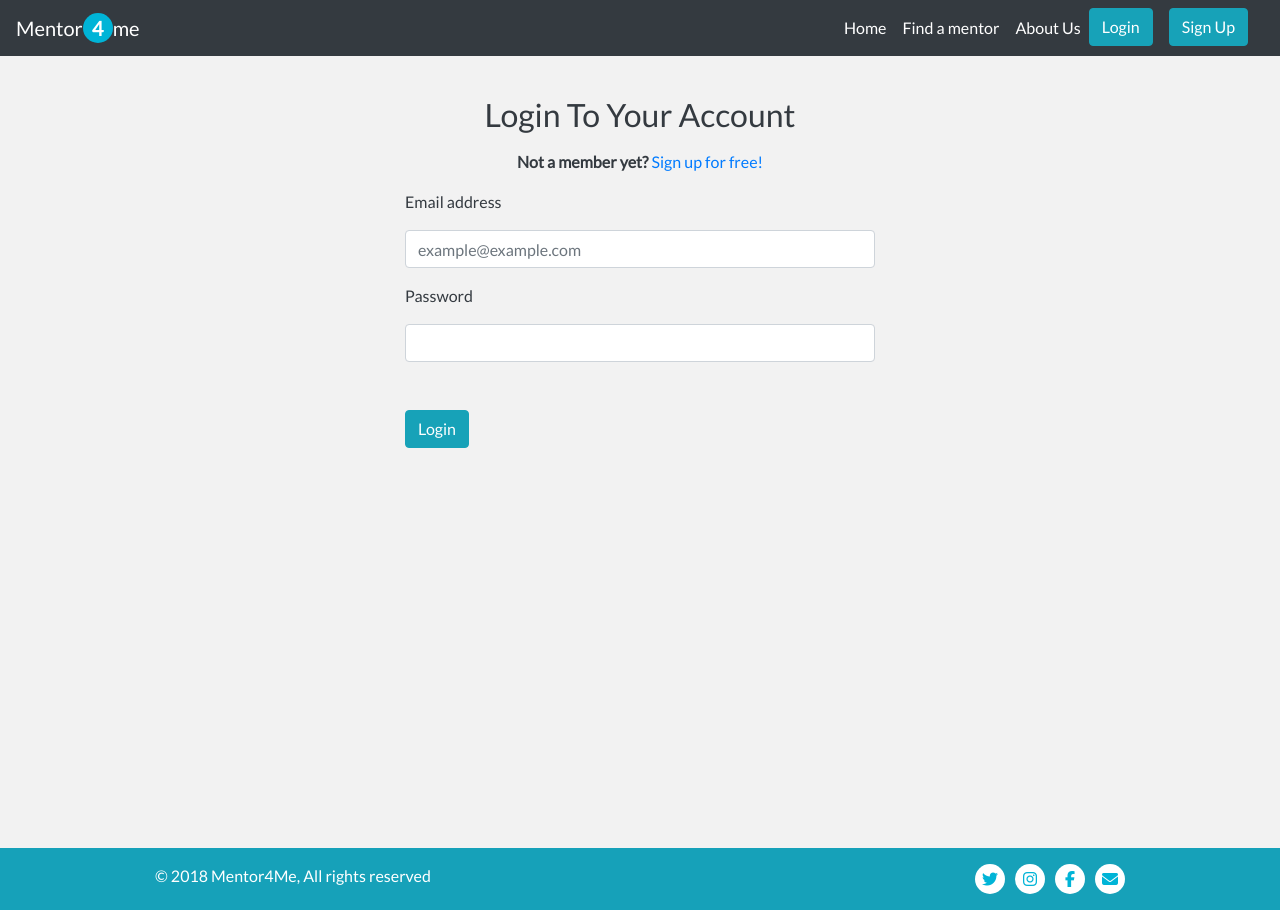
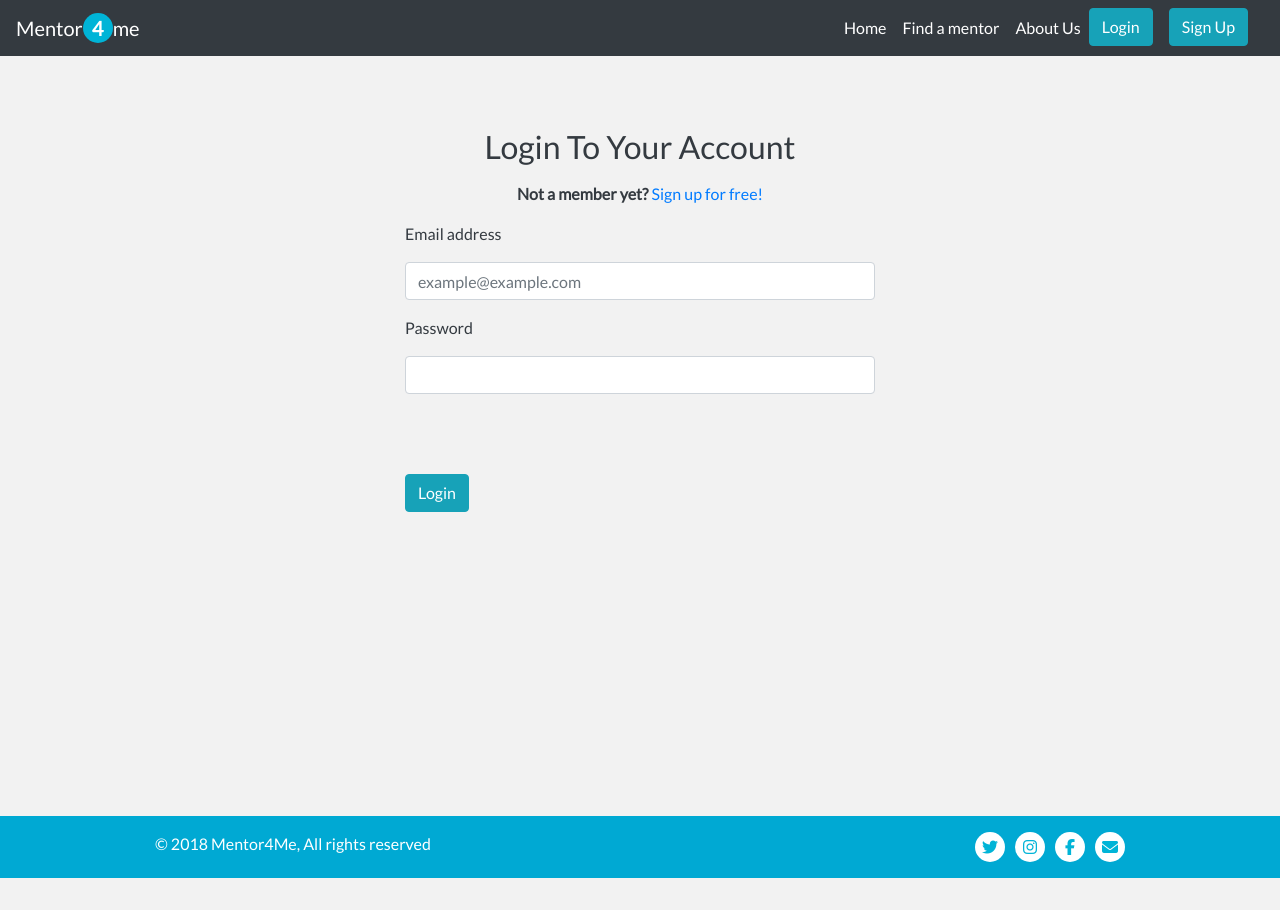
Before and after one commit to 8-27-a/final-project, a React (Create React App) app in the folder client/: page /login in a window 1280 px wide. After the commit the page ends 878 px from the top, so only its background shows below. Built offline with nearby package versions, Linux system fonts and the light colour scheme.

Commit message:
style touch ups

```diff
--- a/client/src/components/Footer/index.js
+++ b/client/src/components/Footer/index.js
@@ -2,7 +2,7 @@ import React from "react";
 import "./style.css";
 
 const Footer = () => (
-  <footer className="mt-5 py-3 text-muted text-small">
+  <footer className="mt-3 py-3 text-muted text-small">
     <div className="container">
       <div className="row">
         <div className="copyright col-md-6">
--- a/client/src/components/Footer/style.css
+++ b/client/src/components/Footer/style.css
@@ -1,8 +1,13 @@
 footer {
     /* background-color: #00b4d7; */
-    background-color: #16a1b9;
+    background-color: rgba(0, 169, 211, 1);
     margin-top: .5rem;
     color: #fff;
+}
+
+.mt-5,
+.my-5 {
+    margin-top: 5rem !important;
 }
 
 .copyright {
--- a/client/src/containers/Mentor.js
+++ b/client/src/containers/Mentor.js
@@ -38,7 +38,7 @@ class Mentor extends Component {
       <div className="container" style={{ minHeight: 800 }}>
         <div className="row">
           <div className="col-md-12">
-            <h1 className="mt-5 text-center">{mentor.role} Profile</h1>
+            <h2 className="mt-5 text-center">{mentor.role} profile</h2>
             <Card
               role={mentor.role}
               userId={mentor.userId}
@@ -52,7 +52,7 @@ class Mentor extends Component {
             {role !== "mentor" && (
               <Link
                 to={`/mentor/${this.props.match.params.id}/appt`}
-                className="btn btn-info mt-2 mr-3"
+                className="btn btn-info mt-2 ml-3"
               >
                 Book Appointment
               </Link>
--- a/client/src/containers/Mentors.js
+++ b/client/src/containers/Mentors.js
@@ -27,7 +27,7 @@ class Mentors extends Component {
 
   render() {
     return (
-      <div className="container mt-5 style={{ minHeight: 800 }}">
+      <div className="container mt-4 style={{ minHeight: 800 }}">
         <div className="col-md-6">
           <form className="navbar-form" role="search">
             <div className="input-group add-on">
--- a/client/src/containers/mentor.css
+++ b/client/src/containers/mentor.css
@@ -1,61 +1,4 @@
-mt-5,
+.mt-5,
 .my-5 {
-  margin-top: 6rem !important;
+  margin-top: 5rem !important;
 }
-
-/* .h2,
-h2 {
-  font-size: 2rem;
-}
-
-.h1,
-.h2,
-.h3,
-.h4,
-.h5,
-.h6,
-h1,
-h2,
-h3,
-h4,
-h5,
-h6 {
-  margin-bottom: .5rem;
-  font-family: inherit;
-  font-weight: 500;
-  line-height: 1.2;
-  color: inherit;
-}
-
-h1,
-h2,
-h3,
-h4,
-h5,
-h6 {
-  margin-top: 0;
-  margin-bottom: .5rem;
-}
-
-*,
-::after,
-::before {
-  -webkit-box-sizing: border-box;
-  box-sizing: border-box;
-}
-
-*,
-::after,
-::before {
-  box-sizing: border-box;
-}
-
-h2 {
-  display: block;
-  font-size: 1.5em;
-  margin-block-start: 0.83em;
-  margin-block-end: 0.83em;
-  margin-inline-start: 0px;
-  margin-inline-end: 0px;
-  font-weight: bold;
-} */
```
